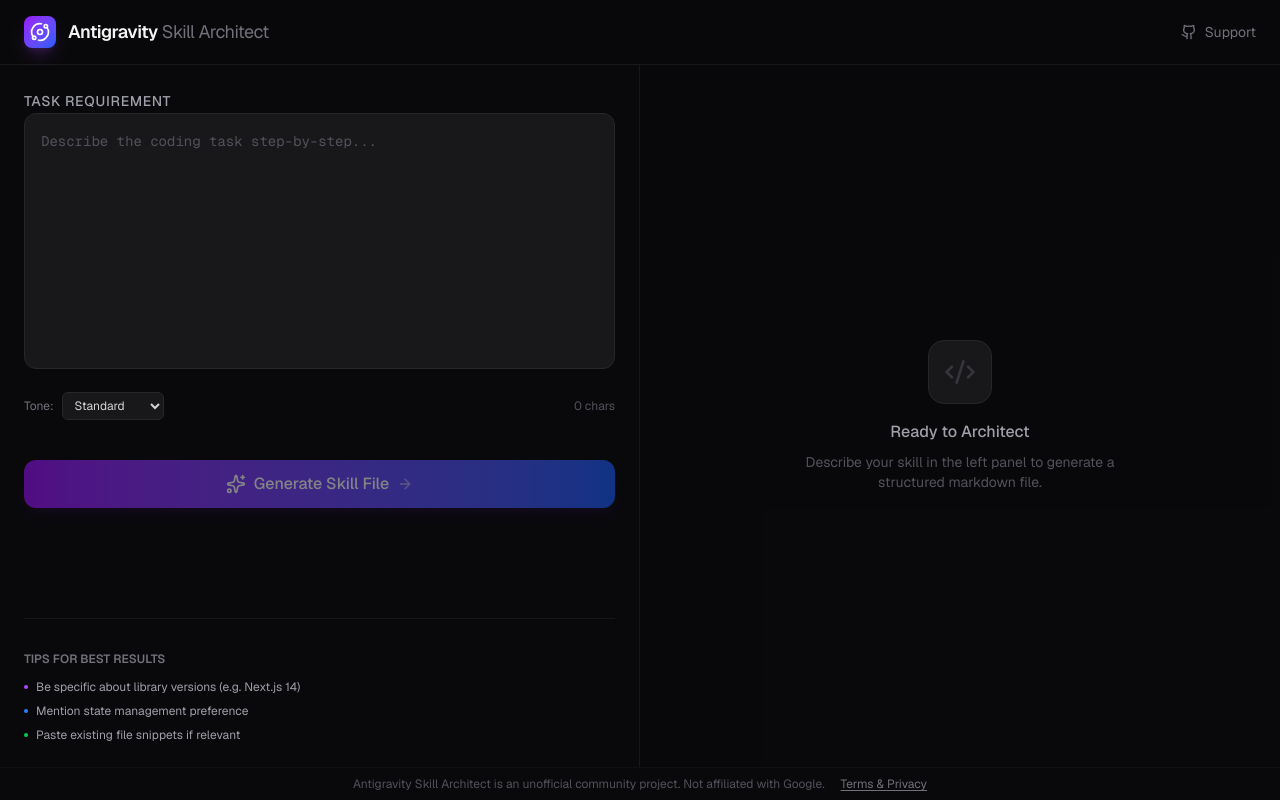
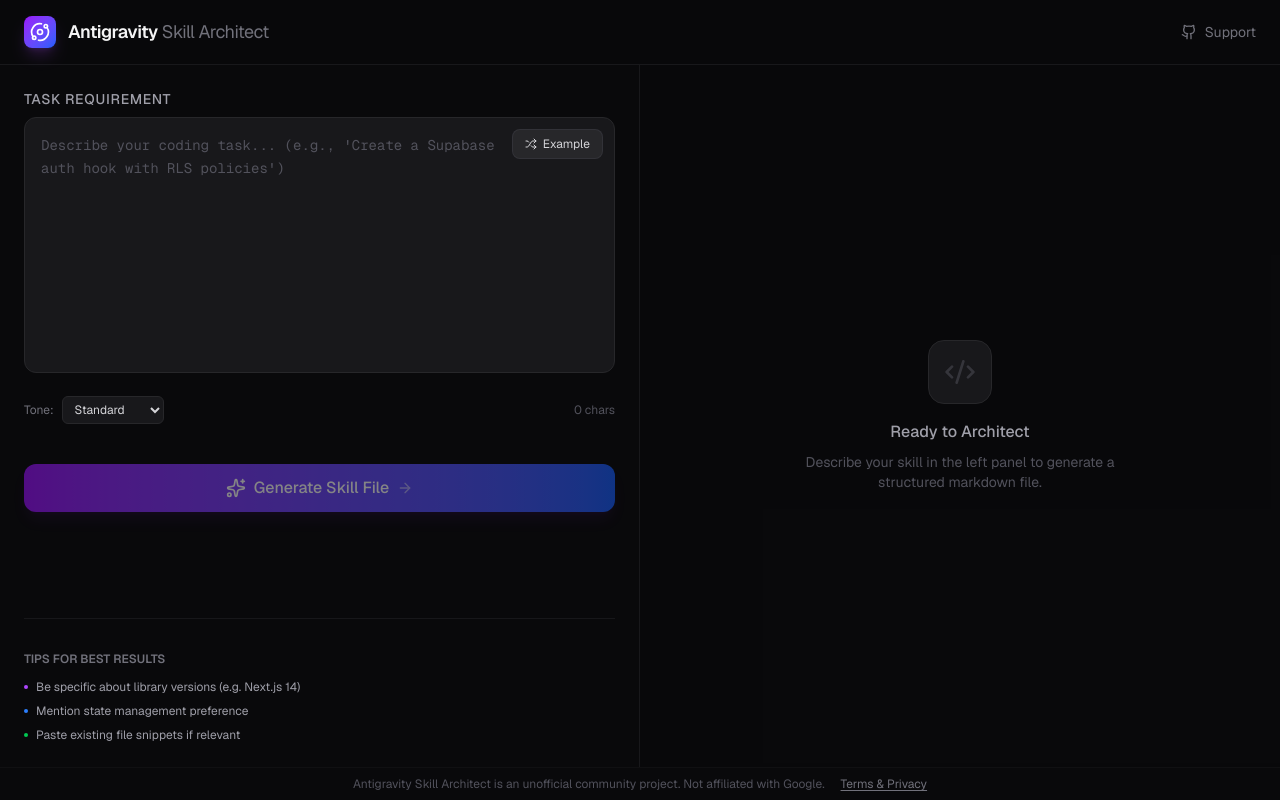
Before and after one commit to alpertas/antigravity-skills-generator, a Next.js app: page / in a window 1280 px wide. Built offline with nearby package versions, Linux system fonts and the light colour scheme.

Commit message:
feat: Add example prompt functionality with a shuffle button to the prompt input.

```diff
--- a/src/components/PromptInput.tsx
+++ b/src/components/PromptInput.tsx
@@ -2,7 +2,7 @@
 "use client";
 
 import { useState } from "react";
-import { Sparkles, ArrowRight, Loader2 } from "lucide-react";
+import { Sparkles, ArrowRight, Loader2, Shuffle } from "lucide-react";
 import { motion } from "framer-motion";
 
 interface PromptInputProps {
@@ -14,21 +14,47 @@ interface PromptInputProps {
 
 const TONES = ["Standard", "Strict", "Educational"];
 
+const EXAMPLES = [
+  "Create a Python script using BeautifulSoup to scrape product prices from an e-commerce site and save them to a CSV file.",
+  "Build a React Native music player with Expo AV, including play/pause/skip controls and a progress bar.",
+  "Develop a Next.js SaaS boilerplate with Supabase Auth, Stripe subscription integration, and a dashboard layout.",
+  "Write a Node.js Express API with TypeScript that handles file uploads to AWS S3 and stores metadata in PostgreSQL."
+];
+
 export default function PromptInput({ input, setInput, isGenerating, handleGenerate }: PromptInputProps) {
   const [tone, setTone] = useState("Standard");
 
+  const handleExample = () => {
+    const randomExample = EXAMPLES[Math.floor(Math.random() * EXAMPLES.length)];
+    setInput(randomExample);
+  };
+
   return (
     <div className="flex flex-col h-full p-6 space-y-6">
-      <div className="space-y-2">
+      <div className="space-y-2 relative">
+        <div className="flex items-center justify-between">
           <label className="text-sm font-medium text-zinc-400 uppercase tracking-wider">
             Task Requirement
           </label>
+        </div>
+
+        <div className="relative">
           <textarea
             value={input}
             onChange={(e) => setInput(e.target.value)}
-          placeholder="Describe the coding task step-by-step..."
-          className="w-full h-64 p-4 bg-zinc-900 border border-zinc-800 rounded-xl focus:ring-2 focus:ring-purple-500/50 focus:border-purple-500/50 outline-none resize-none transition-all placeholder:text-zinc-600 text-sm font-mono leading-relaxed"
+            placeholder="Describe your coding task... (e.g., 'Create a Supabase auth hook with RLS policies')"
+            className="w-full h-64 p-4 pr-24 bg-zinc-900 border border-zinc-800 rounded-xl focus:ring-2 focus:ring-purple-500/50 focus:border-purple-500/50 outline-none resize-none transition-all placeholder:text-zinc-600 text-sm font-mono leading-relaxed"
           />
+
+          <button
+            onClick={handleExample}
+            className="absolute top-3 right-3 flex items-center space-x-1.5 px-3 py-1.5 bg-zinc-800 hover:bg-zinc-700 text-xs text-zinc-300 rounded-lg transition-colors border border-zinc-700/50"
+          >
+            <Shuffle className="w-3 h-3" />
+            <span>Example</span>
+          </button>
+        </div>
+
         <div className="flex justify-between items-center pt-2">
              <div className="flex items-center space-x-2">
                <span className="text-xs text-zinc-500">Tone:</span>
```
Lines whose indentation alone changed are shown as unchanged.
